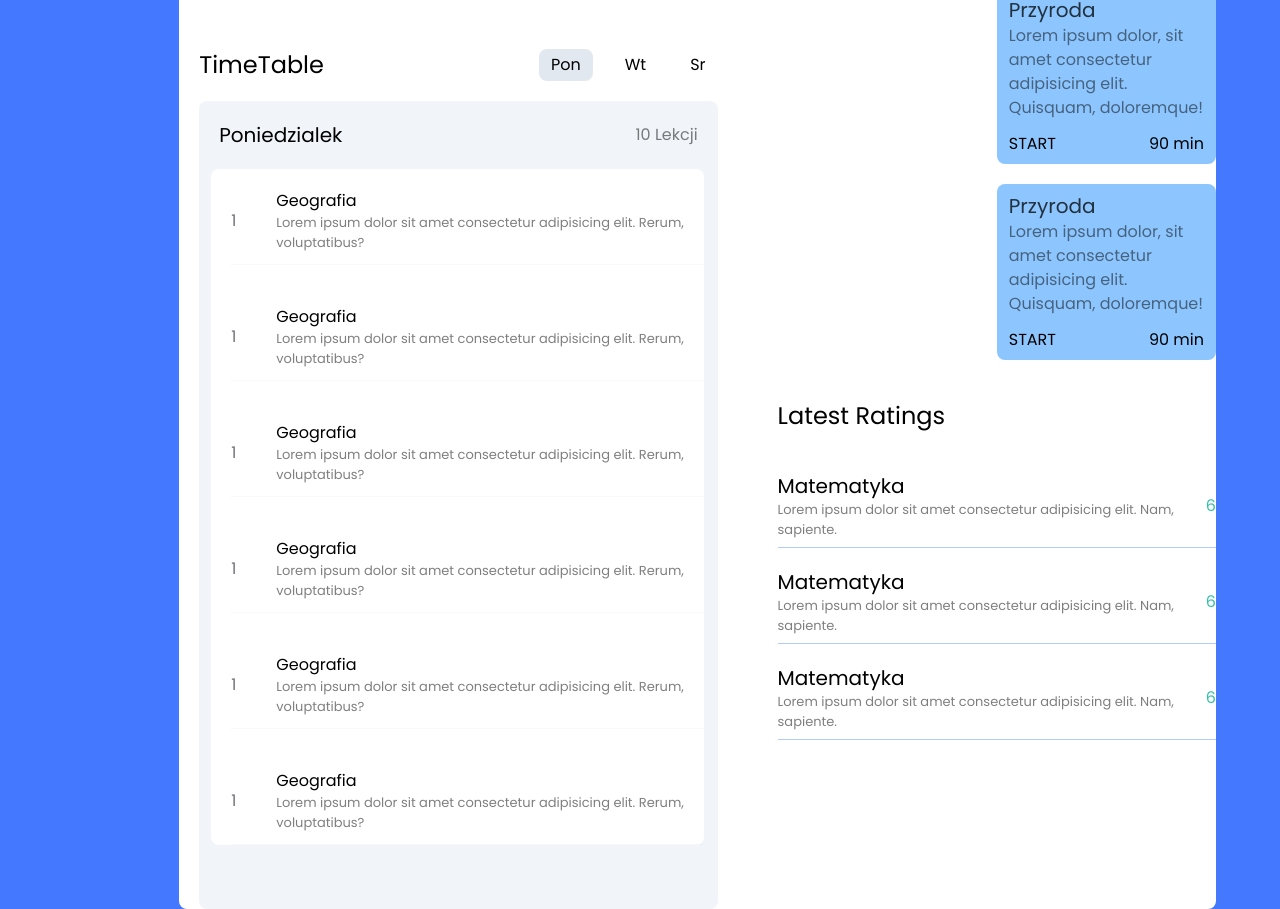
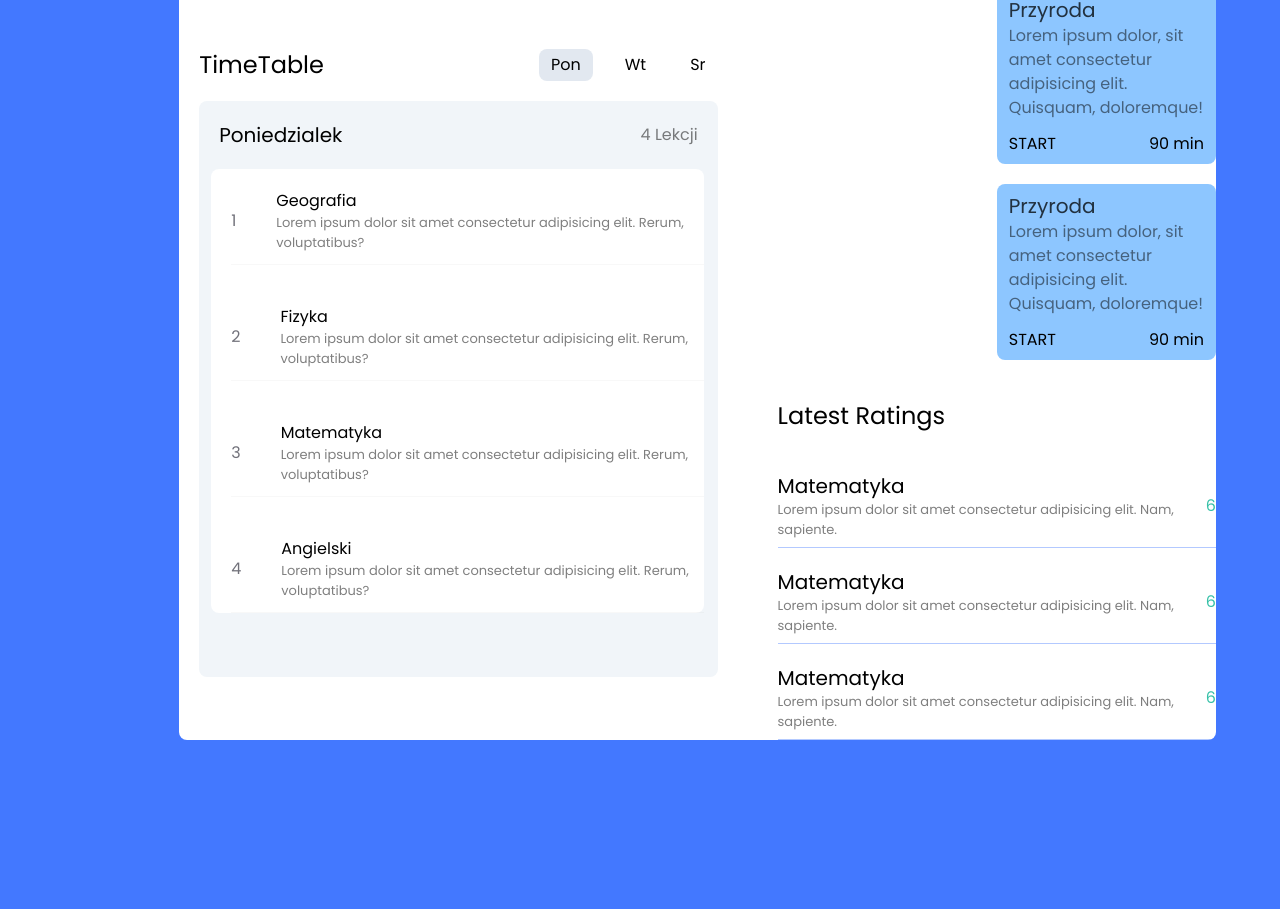
Before and after one commit to adak101/ProjektLMS, a React (Vite) app in the folder lms-front/: page /home in a window 1280 px wide. Shown: the part 560-1469 px from the top of the page. After the commit the page ends 1300 px from the top, so only its background shows below. Built offline with nearby package versions, Linux system fonts and the light colour scheme.

Commit message:
Dodanie funkcjonalnosci do dziennika na stornie glownej

```diff
--- a/lms-front/src/Components/HomePage/InfoTimeTable.jsx
+++ b/lms-front/src/Components/HomePage/InfoTimeTable.jsx
@@ -1,8 +1,30 @@
-function InfoTimeTable() {
+function InfoTimeTable({ dayWeek, timeData }) {
+  function giveActualDay(timeData) {
+    let day;
+    timeData.forEach((data) => {
+      if (data.name === dayWeek) {
+        day = data.name;
+      }
+    });
+    return day;
+  }
+
+  function giveNumberLessons(day, timeData) {
+    let lessons;
+    timeData.forEach((data) => {
+      if (data.name == day) {
+        lessons = data.subject.length;
+      }
+    });
+    return lessons;
+  }
+
+  const actualDay = giveActualDay(timeData);
+  const lessons = giveNumberLessons(actualDay, timeData);
   return (
     <div className="flex justify-between items-center mx-5">
-      <h5 className="text-medium text-xl">Poniedzialek</h5>
-      <p className="opacity-50">10 Lekcji</p>
+      <h5 className="text-medium text-xl">{dayWeek}</h5>
+      <p className="opacity-50">{lessons} Lekcji</p>
     </div>
   );
 }
--- a/lms-front/src/Components/HomePage/Subject.jsx
+++ b/lms-front/src/Components/HomePage/Subject.jsx
@@ -1,9 +1,9 @@
-function Subject() {
+function Subject({ name, index }) {
   return (
     <div className="flex ml-5 items-center gap-x-10 mt-5 pt-5 pb-3 border-b-[1px] border-opacity-5 border-gray">
-      <p className="text-gray">1</p>
+      <p className="text-gray">{index}</p>
       <div>
-        <h6>Geografia</h6>
+        <h6>{name}</h6>
         <p className="opacity-50 text-[13px]">
           Lorem ipsum dolor sit amet consectetur adipisicing elit. Rerum,
           voluptatibus?
--- a/lms-front/src/Components/HomePage/TimeTable.jsx
+++ b/lms-front/src/Components/HomePage/TimeTable.jsx
@@ -3,19 +3,41 @@ import TitleSubject from "./TitleSubject";
 import SubjectContainer from "./SubjectContainer";
 import InfoTimeTable from "./InfoTimeTable";
 import InfoTimeSubjectContainer from "./InfoTimeSubjectContainer";
+import { useState } from "react";
+
+const timeData = [
+  {
+    name: "Poniedzialek",
+    subject: ["Geografia", "Fizyka", "Matematyka", "Angielski"],
+  },
+  {
+    name: "Wtorek",
+    subject: ["Polski", "Chemia", "Angielski", "Rosyjski"],
+  },
+  {
+    name: "Sroda",
+    subject: ["Matematyka", "Historia", "Polski", "Biologia", "Biologia"],
+  },
+];
+
 function TimeTable() {
+  const [dayWeek, setDayWeek] = useState("Poniedzialek");
+  let items = [];
   return (
     <div className="ml-5 mt-10 w-[100%]">
-      <TitleSubject />
+      <TitleSubject setDayWeek={setDayWeek} dayWeek={dayWeek} />
       <InfoTimeSubjectContainer>
-        <InfoTimeTable />
+        <InfoTimeTable dayWeek={dayWeek} timeData={timeData} />
         <SubjectContainer>
-          <Subject />
-          <Subject />
-          <Subject />
-          <Subject />
-          <Subject />
-          <Subject />
+          {timeData.forEach((data) => {
+            if (data.name === dayWeek) {
+              data.subject.forEach((item) => items.push(item));
+            }
+          })}
+
+          {items.map((item, index) => (
+            <Subject key={index} name={item} index={index + 1} />
+          ))}
         </SubjectContainer>
       </InfoTimeSubjectContainer>
     </div>
--- a/lms-front/src/Components/HomePage/TitleSubject.jsx
+++ b/lms-front/src/Components/HomePage/TitleSubject.jsx
@@ -1,11 +1,36 @@
-function TitleSubject() {
+function TitleSubject({ setDayWeek, dayWeek }) {
+  function handleDayWeek(day) {
+    setDayWeek(day);
+  }
+
   return (
     <div className="flex justify-between ]">
       <h4 className="text-2xl">TimeTable</h4>
       <div className="flex gap-x-5 cursor-pointer">
-        <p className="base-timeTable active-timeTable">Pon</p>
-        <p className="base-timeTable">Wt</p>
-        <p className="base-timeTable">Sr</p>
+        <p
+          className={`base-timeTable ${
+            dayWeek === "Poniedzialek" ? "active-timeTable" : ""
+          }`}
+          onClick={() => handleDayWeek("Poniedzialek")}
+        >
+          Pon
+        </p>
+        <p
+          className={`base-timeTable ${
+            dayWeek === "Wtorek" ? "active-timeTable" : ""
+          }`}
+          onClick={() => handleDayWeek("Wtorek")}
+        >
+          Wt
+        </p>
+        <p
+          className={`base-timeTable ${
+            dayWeek === "Sroda" ? "active-timeTable" : ""
+          }`}
+          onClick={() => handleDayWeek("Sroda")}
+        >
+          Sr
+        </p>
       </div>
     </div>
   );
--- a/lms-front/src/pages/Test.jsx
+++ b/lms-front/src/pages/Test.jsx
@@ -4,8 +4,13 @@ import InfoTab from "../Components/HomePage/InfoTab";
 import TestContainerInfo from "../Components/Test/TestContainerInfo";
 import TitleContainer from "../Components/Test/TitleContainer";
 import TestItem from "../Components/Test/TestItem";
+import useApi from "../Components/Materials/Hooks/useApi";
+function Test() {
+  const tekst = btoa("ZADANIE");
+  const { data, isLoading, error } = useApi(
+    `/api/przedmiot/zadanie/aktywne?typ=${tekst}`
+  );
 
-function Test() {
   return (
     <TestContainer>
       <UserInfo />
```
